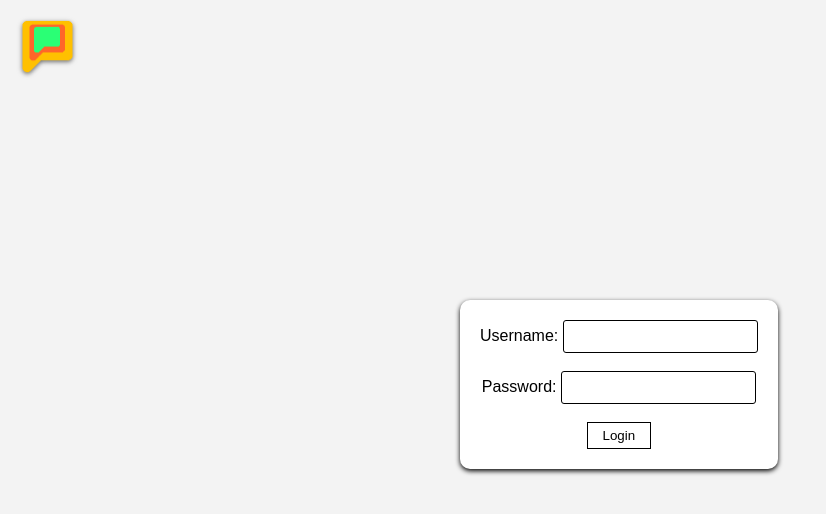
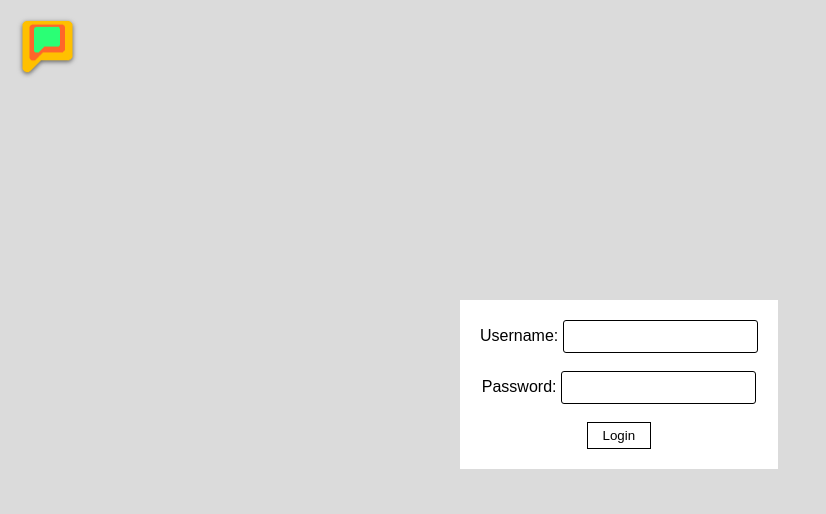
Before and after one commit to Dekryptor/starchat, a PHP site: page / in a window 1280 px wide. Shown: the top 514 px of the page, without its empty margins (0-826 px from the left). Run offline with PHP 8.4, Linux system fonts and the light colour scheme.

Commit message:
Less material

```diff
--- a/index.php
+++ b/index.php
@@ -7,13 +7,13 @@ body {
 animation-name: look;
 animation-duration: 1s;
 margin:0;
-background-color: #f3f3f3;
+background-color: #dbdbdb;
 color: #000000;
 font-family: arial;
 }
 @keyframes look {
 0% { background-color: #707070; }
-100% { background-color: #f3f3f3; }
+100% { background-color: #dbdbdb; }
 }
 .buttona {
 background-color: #ffffff;
@@ -34,8 +34,6 @@ left: calc(50% - 180px);
 padding: 20px;
 background-color: #ffffff;
 text-align: center;
-border-radius: 10px;
-box-shadow: 0px 2px 5px #000000;
 top: calc(50% - 100px);
 }
 .textbox {
```
